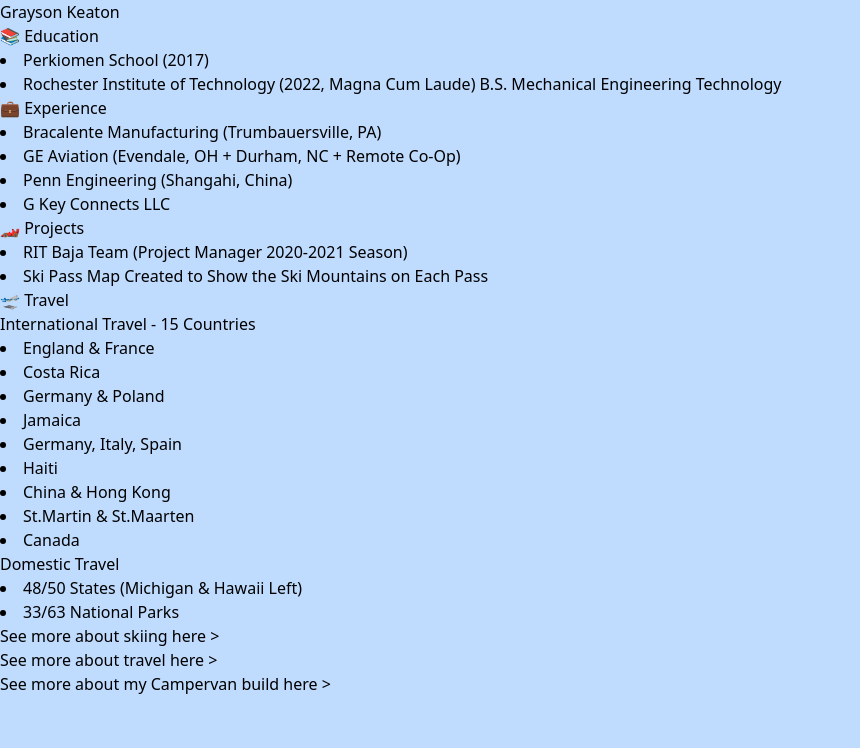
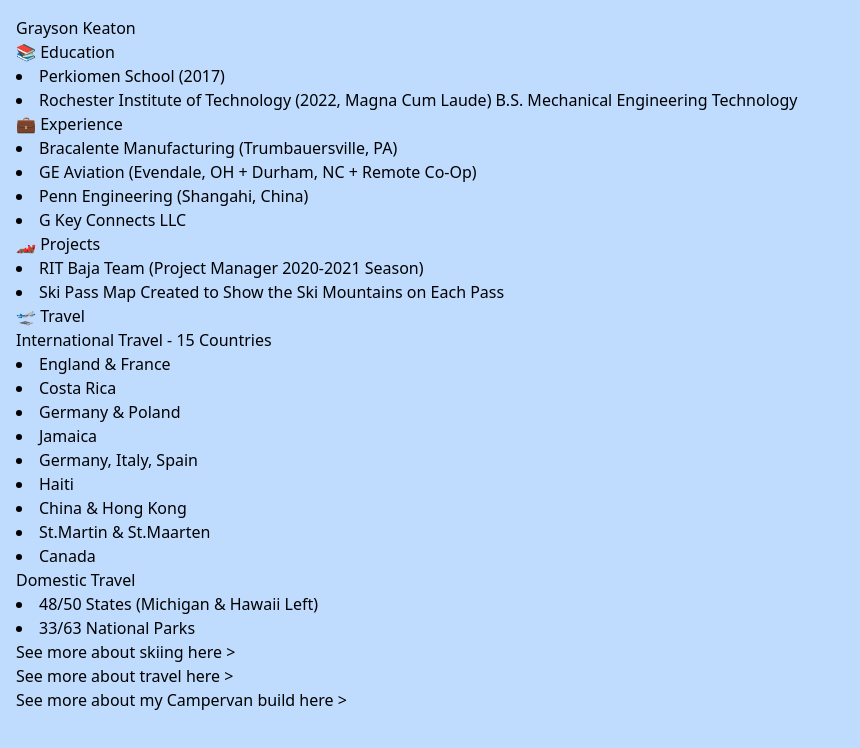
Before and after one commit to grayson-k/personalwebsite, a website: page index.html in a window 1280 px wide. Shown: the whole page, without its empty margins (0-860 px from the left). Drawn offline with Linux system fonts and the light colour scheme.

Commit message:
update style

```diff
--- a/index.html
+++ b/index.html
@@ -17,7 +17,7 @@
 
     <link href="dist/main.css" rel="stylesheet">
 </head>
-<body class="bg-blue-200">
+<body class="bg-blue-200 p-4">
     <h1>Grayson Keaton</h1>
     <h2>📚 Education</h2>
         <li>Perkiomen School (2017)</li>
```
Also changed, not shown: dist/main.css.
